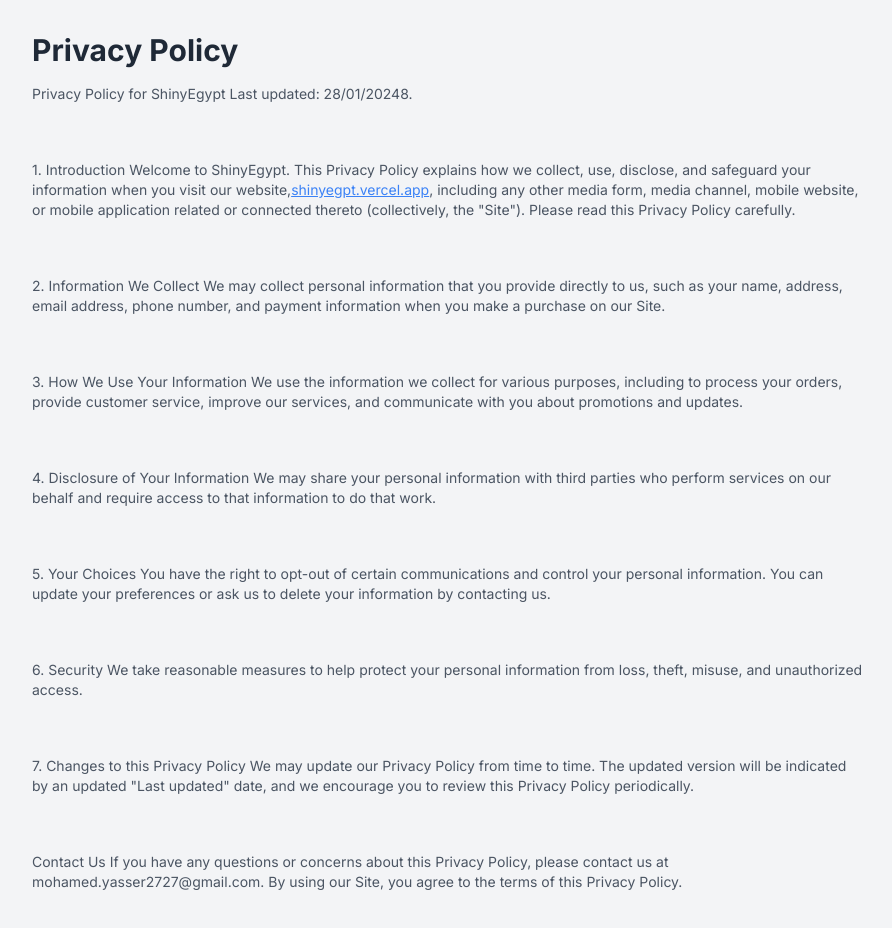
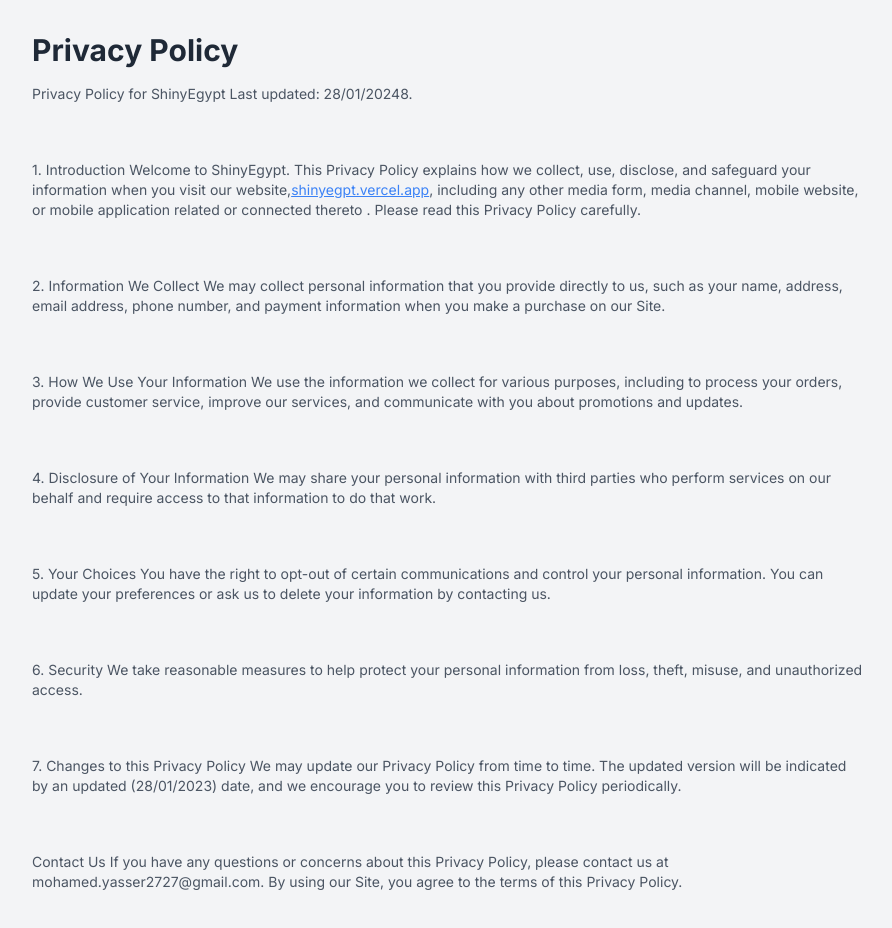
Before and after one commit to shnki/shinyegpt, a Next.js app: page /Privacy-Policy in a window 1280 px wide. Shown: the top 928 px of the page, without its empty margins (192-1084 px from the left). Built offline with nearby package versions, Linux system fonts and the light colour scheme.

Commit message:
fix paragraph

```diff
--- a/app/Privacy-Policy/page.tsx
+++ b/app/Privacy-Policy/page.tsx
@@ -29,8 +29,8 @@
                 shinyegpt.vercel.app
               </a>
               , including any other media form, media channel, mobile website,
-              or mobile application related or connected thereto (collectively,
-              the "Site"). Please read this Privacy Policy carefully.
+              or mobile application related or connected thereto . Please read
+              this Privacy Policy carefully.
             </p>
             <br />
             <p className="text-gray-600 dark:text-gray-300 text-sm mb-8">
@@ -69,7 +69,7 @@
             <p className="text-gray-600 dark:text-gray-300 text-sm mb-8">
               7. Changes to this Privacy Policy We may update our Privacy Policy
               from time to time. The updated version will be indicated by an
-              updated "Last updated" date, and we encourage you to review this
+              updated (28/01/2023) date, and we encourage you to review this
               Privacy Policy periodically.
             </p>
             <br />
```
